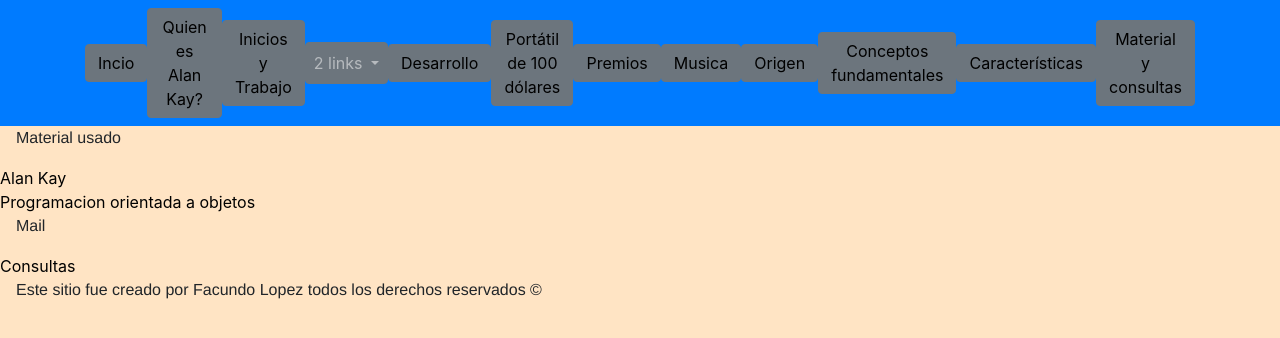
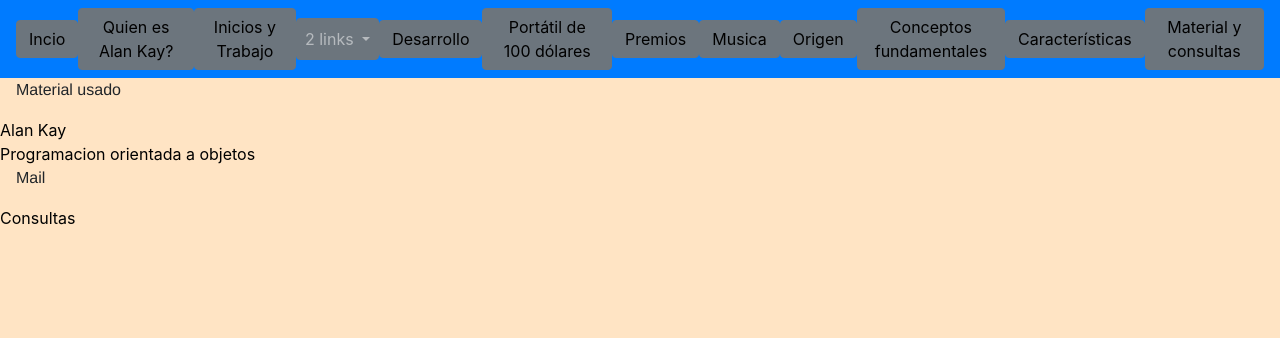
Before and after one commit to rouds0/Alan-Kay, a plain HTML site: page Material y consultas.html in a window 1280 px wide. Drawn offline with Linux system fonts and the light colour scheme.

Commit message:
Update Material y consultas.html

```diff
--- a/Material y consultas.html
+++ b/Material y consultas.html
@@ -13,7 +13,7 @@
 <body id="color">
     <nav class="navbar navbar-expand-sm bg-primary navbar-dark">
 
-        <div class="container">
+
             <a href="index.html" class="btn btn-secondary" role="button">Incio</a>
             <a href="Quien es Alan.html" class="btn btn-secondary" role="button">Quien es Alan Kay?</a>
             <a href="Inicios.html" class="btn btn-secondary" role="button">Inicios y Trabajo</a>
@@ -38,7 +38,7 @@
             <a href="Carracteristicas.html" class="btn btn-secondary" role="button">Características</a>
             <a href="Material y consultas.html" class="btn btn-secondary" role="button">Material y consultas</a>
 
-        </div>
+
 
     </nav>
 <p>Material usado</p>
@@ -48,7 +48,5 @@
 <br>
 <p>Mail </p>
 <a href="mailto:roudsgamer34gmail.com">Consultas</a>
-  <br>
-  <p>Este sitio fue creado por Facundo Lopez todos los derechos reservados ©</p>
 </body>
 </html>
```
